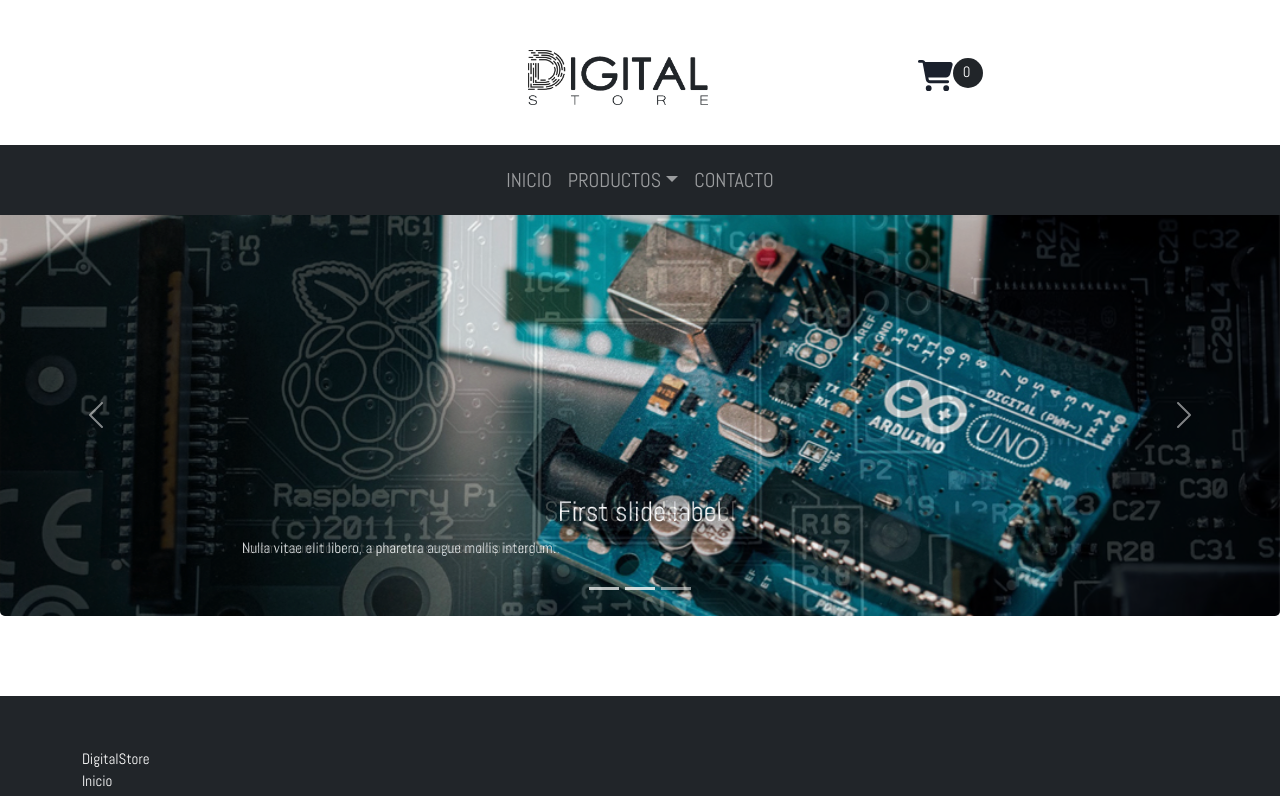
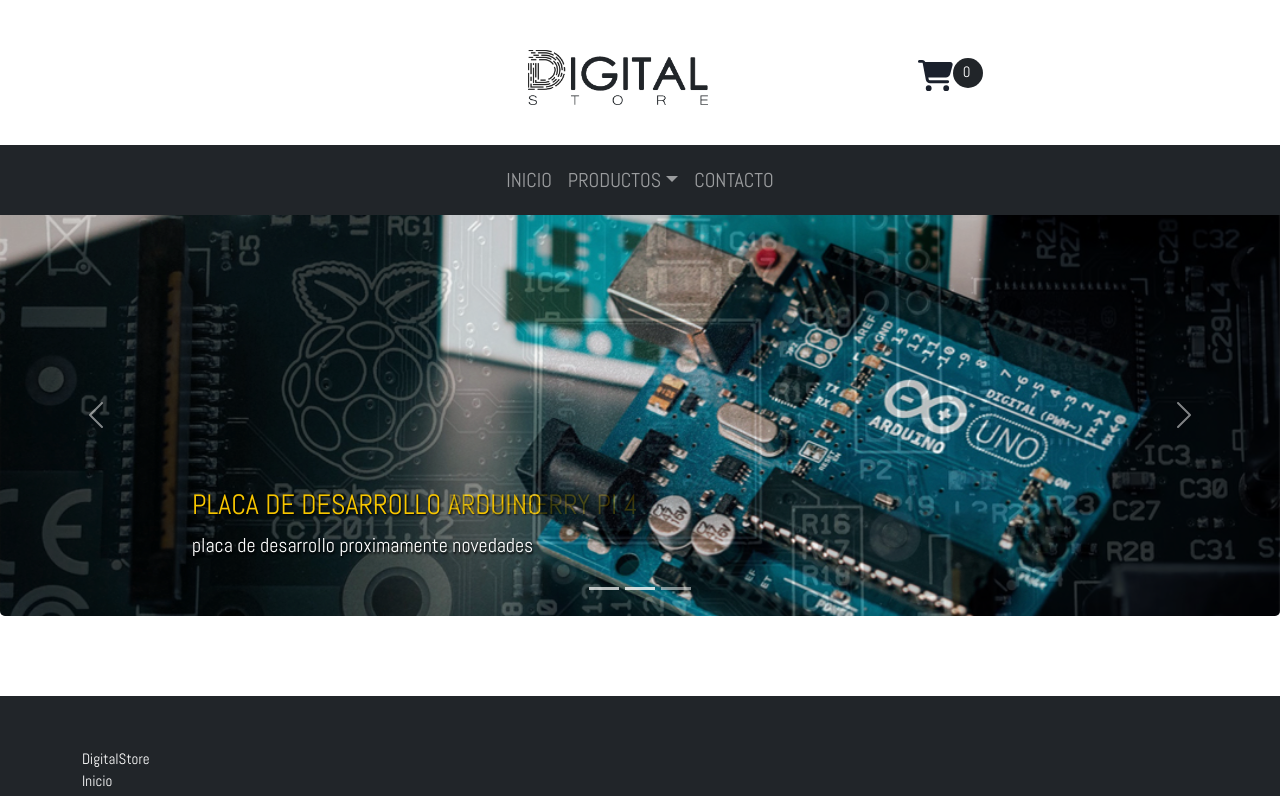
Before and after one commit to sergiouga85/digitalStore, a React (Vite) app: page / in a window 1280 px wide. Shown: the top 796 px of the page. Built offline with nearby package versions, Linux system fonts and the light colour scheme; no server answers; the database is empty.

Commit message:
ultimas modificaciones

```diff
--- a/src/components/CarouselFadeExample.jsx
+++ b/src/components/CarouselFadeExample.jsx
@@ -8,25 +8,23 @@
     <Carousel fade>
       <Carousel.Item>
       <img className="ImagenCarousel" src={ArduinoUno} alt="Arduino" />
-        <Carousel.Caption>
-          <h3>First slide label</h3>
-          <p>Nulla vitae elit libero, a pharetra augue mollis interdum.</p>
+        <Carousel.Caption className="titulosCarousel">
+          <h3>PLACA DE DESARROLLO ARDUINO</h3>
+          <p>placa de desarrollo proximamente novedades</p>
         </Carousel.Caption>
       </Carousel.Item>
       <Carousel.Item>
       <img className="ImagenCarousel" src={Raspberry} alt="Raspberry" />
-        <Carousel.Caption>
-          <h3>Second slide label</h3>
-          <p>Lorem ipsum dolor sit amet, consectetur adipiscing elit.</p>
+        <Carousel.Caption className="titulosCarousel">
+          <h3>PLACA DE DESARROLLO RASPHBERRY PI 4</h3>
+          <p>placa de desarrollo proximamente novedades</p>
         </Carousel.Caption>
       </Carousel.Item>
       <Carousel.Item>
       <img className="ImagenCarousel" src={Nodemcu} alt="Nodemcu" />
-        <Carousel.Caption>
-          <h3>Third slide label</h3>
-          <p>
-            Praesent commodo cursus magna, vel scelerisque nisl consectetur.
-          </p>
+        <Carousel.Caption className="titulosCarousel">
+          <h3>PLACA DE DESARROLLO NODEMCU ESP 8266</h3>
+          <p>placa de desarrollo proximamente novedades</p>
         </Carousel.Caption>
       </Carousel.Item>
     </Carousel>
--- a/src/components/ItemDetail.jsx
+++ b/src/components/ItemDetail.jsx
@@ -13,10 +13,10 @@
 
   const isItemFound =cart.filter((item)=> item.id ===id);
   const quantityProducto=isItemFound.reduce((acc,curr)=>{
-  return acc+curr.quantity;
-},0);
+    return acc+curr.quantity;
+  },0);
 
-const stockUpdate=(productos.stock-quantityProducto)
+  const stockUpdate=(productos.stock-quantityProducto)
 
 
 
--- a/src/index.css
+++ b/src/index.css
@@ -33,6 +33,20 @@
     padding-left: 20%;
 }
 
+.titulosCarousel h3{
+    padding-top: 50px;
+    color:rgb(247, 198, 0);
+    text-align: left;
+    text-shadow: 1px 1px 2px rgb(0, 0, 0);;
+}
+
+.titulosCarousel p{
+    color:rgb(255, 255, 255);
+    text-align: left;
+    text-shadow: 1px 2px 2px rgb(0, 0, 0);;
+    font-size: 20px;
+    padding-left: 0px;
+}
 
 
 #root{
@@ -519,12 +533,10 @@
     color:white;
 }
 
-
 .itemCount{
     display: flex;
     justify-content: center;
 }
-
 
 .imgCard{
     width:150px;
@@ -532,21 +544,15 @@
 
 }
 
-
-
 .imgCart{
     width:100px;
     height:100px;
 }
-
-
-
 .imgDetailCard{
     width:170px;
     height:170px;
     margin-left: 70px;
 }
-
 .descripcion{
     margin: 0px;
     text-align: center;
@@ -584,6 +590,8 @@
 }
 
 
+
+
 @media screen and (max-width:768px) {
 
     .header{
```
Also changed, not shown: src/assets/img/componetes.jpg (deleted), src/assets/img/nodemcu.jpg.
